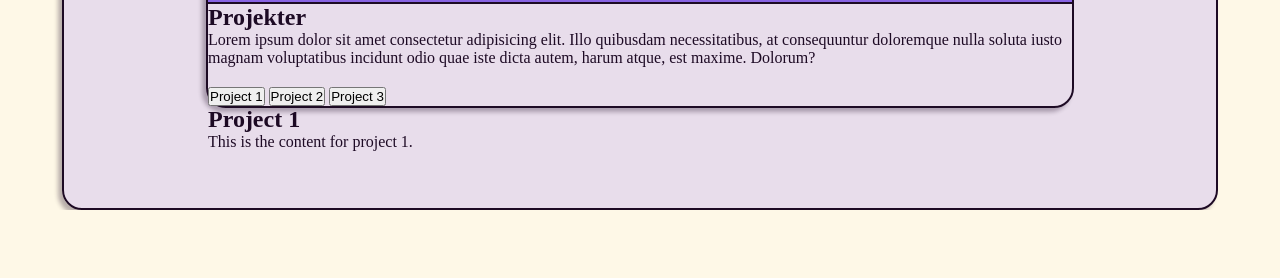
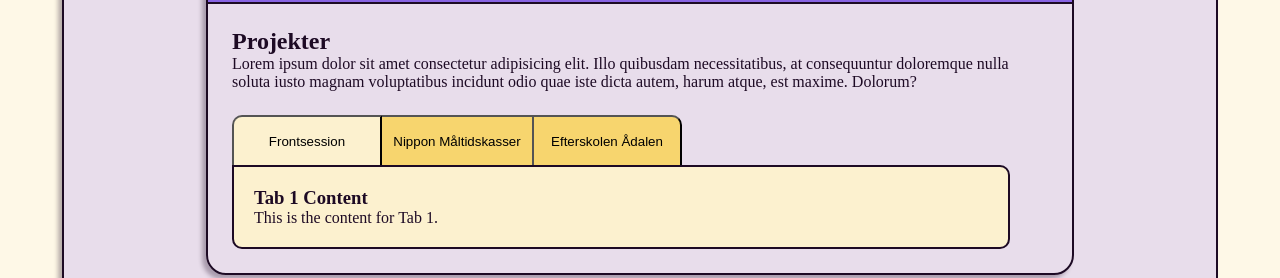
Before and after one commit to AnneMett/Portfolio-eksamen, a plain HTML site: page index.html in a window 1280 px wide. Shown: the part 710-988 px from the top of the page. Before the commit the page ends 920 px from the top, so only its background shows below. Drawn offline with Linux system fonts and the light colour scheme.

Commit message:
tab folder ting kinda works
im dying this is so frustrating, why did i ever think this was fun

```diff
--- a/index.html
+++ b/index.html
@@ -55,10 +55,11 @@
 
 
     <!--projekt sektion-->
+    <!--  referance: https://www.w3schools.com/howto/howto_js_tabs.asp -->
 
-    <div class="projektcontainer">
-    <div class="projektsektion">
-    <div class="windowcontainer">
+    <div class="projektcontainer"> <!-- yderste boks til layout-->
+        <div class="projektsektion"> <!-- til str på vindue-->
+        <div class="windowcontainer"> <!-- til lilla header-->
             <div></div> <!-- intentionalle empty div for layout purposes-->
              <div class="browsericons">
                 <img src="images/minus-solid.svg" alt="minimize">
@@ -67,52 +68,73 @@
             </div>
         </div>
 
-        <sektion class="projektintro">
+        <div class="sektioncontainer"> <!-- til str.-->
+        <sektion class="projektintro"> <!-- til layout-->
             <h2>Projekter</h2>
             <p>Lorem ipsum dolor sit amet consectetur adipisicing elit. Illo quibusdam necessitatibus,
                 at consequuntur doloremque nulla soluta iusto magnam voluptatibus incidunt odio quae
                 iste dicta autem, harum atque, est maxime. Dolorum?</p>
             </sektion>
-
-<!-- selve tab siderne -->
-
-        <div class="projekttabs">
-
-            <div class="tab-buttons"> <!-- til JavaScript funktion-->
-                <button onclick="showTab('tab1')">Project 1</button>
-                <button onclick="showTab('tab2')">Project 2</button>
-                <button onclick="showTab('tab3')">Project 3</button>
         </div>
 
 
-            <div class="tab-container">
-                <div id="tab1" class="tab-content">
-                  <!-- Content for tab 1 -->
-                  <h2>Project 1</h2>
-                  <p>This is the content for project 1.</p>
-                </div>
-                <div id="tab2" class="tab-content">
-                  <!-- Content for tab 2 -->
-                  <h2>Project 2</h2>
-                  <p>This is the content for project 2.</p>
+        <div class="projektfolder"> <!-- til str på projekt 'mappen' -->
+        <div class="projekttabs"> <!-- til layout-->
+        <div class="tab">
+            <button class="tablinks" data-tab="tab1"> Frontsession</button>
+            <button class="tablinks" data-tab="tab2"> Nippon Måltidskasser</button>
+            <button class="tablinks" data-tab="tab3"> Efterskolen Ådalen</button>
           </div>
 
-                <div id="tab3" class="tab-content">
-                  <!-- Content for tab 3 -->
-                  <h2>Project 3</h2>
-                  <p>This is the content for project 3.</p>
+
+
+    <!-- tabs med selve projekter -->
+          <!-- Frontsession -->
+          <div id="tab1" class="tabcontent">
+            <h3>Tab 1 Content</h3>
+            <p>This is the content for Tab 1.</p>
+
+            <div class="tabcontainer"> <!-- til flex-->
+                <div class="information"> <!-- til column-->
+                    <div class="smallbox"></div>
+                    <div class="smallbox"></div>
+                </div>
+
+                <div class="pinkfolder"></div>
+            </div>
+
+
+
+
+
+          </div>
+
+
+          <!-- Nippon-->
+          <div id="tab2" class="tabcontent">
+            <h3>Tab 2 Content</h3>
+            <p>This is the content for Tab 2.</p>
+          </div>
+
+
+          <!-- Ådalen-->
+          <div id="tab3" class="tabcontent">
+            <h3>Tab 3 Content</h3>
+            <p>This is the content for Tab 3.</p>
+          </div>
+        </div>
         </div>
 </div>
 
 </div>
-    </div>
-    </div>
 
-    <!-- tabs med selve projekter-->
-    <!-- frontsession-->
 
-    <!-- Nippon-->
-    <!-- Ådalen eksamensprojekt -->
+
+
+
+
+
+
 
     <!-- about sektion-->
     <!-- tabs med billede om info-->
--- a/script.js
+++ b/script.js
@@ -3,30 +3,35 @@
 
 // her er JS til projekt tab - knapperne //
 
-/* hvad vil jeg have den skal gøre? tre priojekter = tre faner. Når en klikkes på så ændres den til synlig
-og de andre to til ikke-synlig. Vil også sikre at en fane altid er åben,
-for ellers så ser layout lidt dumt ud. */
 
-  /* Funktion til at vise fanens indhold med det givne fane-ID.
-   Denne funktion sikrer, at mindst én fane altid er åben. */
-function showTab(tabId) {
-    // Få fat i fanens indholdselement ved ID
-    var tabToShow = document.getElementById(tabId);
 
-    // Tjek om den klikkede fane allerede er aktiv (synlig)
-    if (tabToShow.style.display === "block") {
-      return; // Gør intet, hvis fanen allerede er aktiv
-    }
 
-    // Skjul alt faneindhold
-    var tabContents = document.getElementsByClassName("tab-content");
+document.addEventListener("DOMContentLoaded", function() {
+// Sætter den første fane som aktiv ved sidenbelastning
+// Finder den første faneknap og tilføjer "active" klassen for at markere den som aktiv
+  document.querySelector(".tab button").classList.add("active");
+  // Finder det tilsvarende faneelement og tilføjer "active" klassen for at vise dets indhold
+  document.getElementById("tab1").classList.add("active");
 
-    // Iterér gennem hvert faneindholdselement for at skjule dem
-    for (var i = 0; i < tabContents.length; i++) {
-      // Skjul hvert faneindhold ved at sætte dens display-egenskab til "none"
-      tabContents[i].style.display = "none";
-    }
+  // Tilføjer en hændelseslytter til fane knapperne
+  var tabButtons = document.querySelectorAll(".tab button");
+  tabButtons.forEach(function(button) {
+    button.addEventListener("click", function() {
+      // Fjerner "active" klassen fra alle fane knapper og faneelementer
+      tabButtons.forEach(function(btn) {
+        btn.classList.remove("active");
+      });
+      document.querySelectorAll(".tabcontent").forEach(function(tabContent) {
+        tabContent.classList.remove("active");
+      });
 
-    // Vis det klikkede faneindhold
-    tabToShow.style.display = "block"; // Vis det valgte faneindhold
-  }
+      /* Tilføjer "active" klassen til den klikkede fane knap og det tilsvarende faneelement
+      Henter data-tab attributten for den klikkede knap for at finde det tilsvarende faneelement */
+        var tabId = this.getAttribute("data-tab");
+      /* Tilføjer "active" klassen til den klikkede knap for at markere den som aktiv. */
+      this.classList.add("active");
+      /* Finder det tilsvarende faneelement og tilføjer "active" klassen for at vise dets indhold */
+      document.getElementById(tabId).classList.add("active");
+    });
+  });
+});
--- a/style.css
+++ b/style.css
@@ -144,10 +144,11 @@ body{
 }
 
 
-/* projekt-faner */
+/*------------------ projekt-faner */
+
 .projektcontainer{
     width: 100%;
-    height: auto;
+    height: 800px;
 
 }
 
@@ -160,31 +161,79 @@ body{
 
 }
 
+.sektioncontainer, .projektfolder{
+    display: block;
+    width: 100%;
+}
+.projektintro, .projekttabs{
+    display: block;
+    width: 90%;
+    margin:auto;
+    margin: 1.5rem;
+}
 
-.tab-container {
-    position: relative;
+.tab{
+display: flex;
+flex-direction: row;
+}
+
+
+/* Style the tab buttons */
+.tab button {
+    background-color: var(--dark-yellow);
+    width: 150px;
+    height: 50px;
+    align-items: center;
+    display: flex;
+    justify-content: space-evenly;
+    cursor: pointer;
+    transition: background-color 0.3s;
   }
 
-  .tab-content {
-    display: none;
-    position: absolute;
-    top: 0;
-    left: 0;
+  .tab button:first-child{ /*first tab*/
+    border-radius: 10px 0 0 0;
+    border-bottom: none;
   }
 
-  .tab-buttons {
-    margin-top: 20px;
+  .tab button:nth-child(2){ /*middle tab*/
+    border-bottom: none;
+    border-left: none;
+    border-right: none;
   }
 
-  /* Only showing the first tab initially */
-  #tab1 {
+  .tab button:last-child{ /*third tab*/
+    border-radius:  0 10px 0 0;
+    border-bottom: none;
+  }
+
+  /* Change background color of active tab */
+  .tab button.active {
+    background-color: var(--pale-yelloW);
+  }
+
+  /* Style the tab content */
+  .tabcontent {
+    display: none;
+    padding: 20px;
+    border: 2px solid var(--text-primary);
+    background-color: var(--pale-yelloW);
+    border-radius: 0 10px 10px 10px;
+  }
+
+  /* Show active tab content */
+  .tabcontent.active {
     display: block;
   }
 
 
+  .tabcontainer{
+    display: flex;
+    flex-direction: row;
+  }
 
+  .information{
 
-
+  }
 
 
 /* media query - til mobil */
```
Also changed, not shown: 1 other file. Lines whose indentation alone changed are shown as unchanged.
